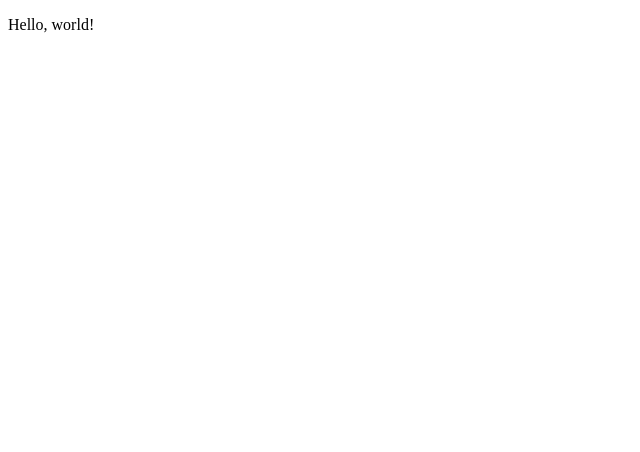
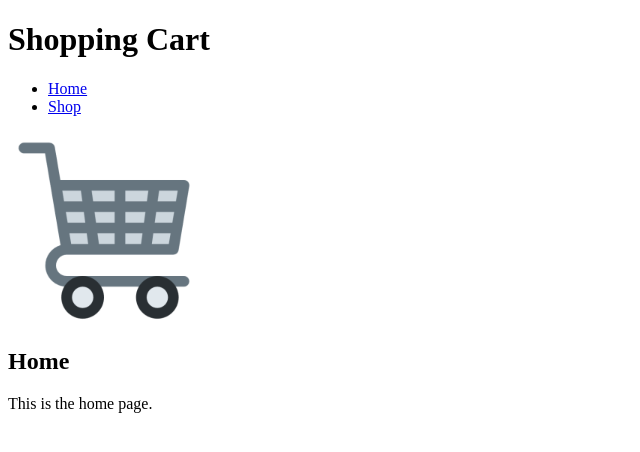
Before and after one commit to cobbland/shopping-cart, a React (Vite) app: page / in a window 1280 px wide. Shown: the top 452 px of the page, without its empty margins (0-640 px from the left). Built offline with nearby package versions, Linux system fonts and the light colour scheme.

Commit message:
Add more components

```diff
--- a/src/App.jsx
+++ b/src/App.jsx
@@ -1,3 +1,12 @@
+import Home from "./components/Home";
+import Nav from "./components/Nav";
+
 export default function App() {
-  return <p>Hello, world!</p>
+  return (
+    <>
+      <h1>Shopping Cart</h1>
+      < Nav />
+      <Home />
+    </>
+  )
 }
--- /dev/null
+++ b/src/components/Card.jsx
@@ -0,0 +1,3 @@
+export default function Card() {
+    return <h3>Card</h3>
+}
--- /dev/null
+++ b/src/components/Cart.jsx
@@ -0,0 +1,3 @@
+export default function Cart() {
+    return <p>Cart!</p>
+}
--- a/src/components/Home.jsx
+++ b/src/components/Home.jsx
@@ -1,3 +1,8 @@
 export default function Home() {
-    return <h2>Home</h2>
+    return (
+        <div>
+            <h2>Home</h2>
+            <p>This is the home page.</p>
+        </div>
+    )
 }
--- /dev/null
+++ b/src/components/Nav.jsx
@@ -0,0 +1,19 @@
+export default function Nav() {
+    return (
+        <div>
+            <ul>
+                <li>
+                    <a href="Home">Home</a>
+                </li>
+                <li>
+                    <a href="Shop">Shop</a>
+                </li>
+            </ul>
+            <div>
+                <a href="Cart">
+                    <img src="/src/assets/cart.png" alt="" />
+                </a>
+            </div>
+        </div>
+    )
+}
```
Also changed, not shown: src/assets/cart.png (added), 1 other file (tests, documents, lock files or other folders).
